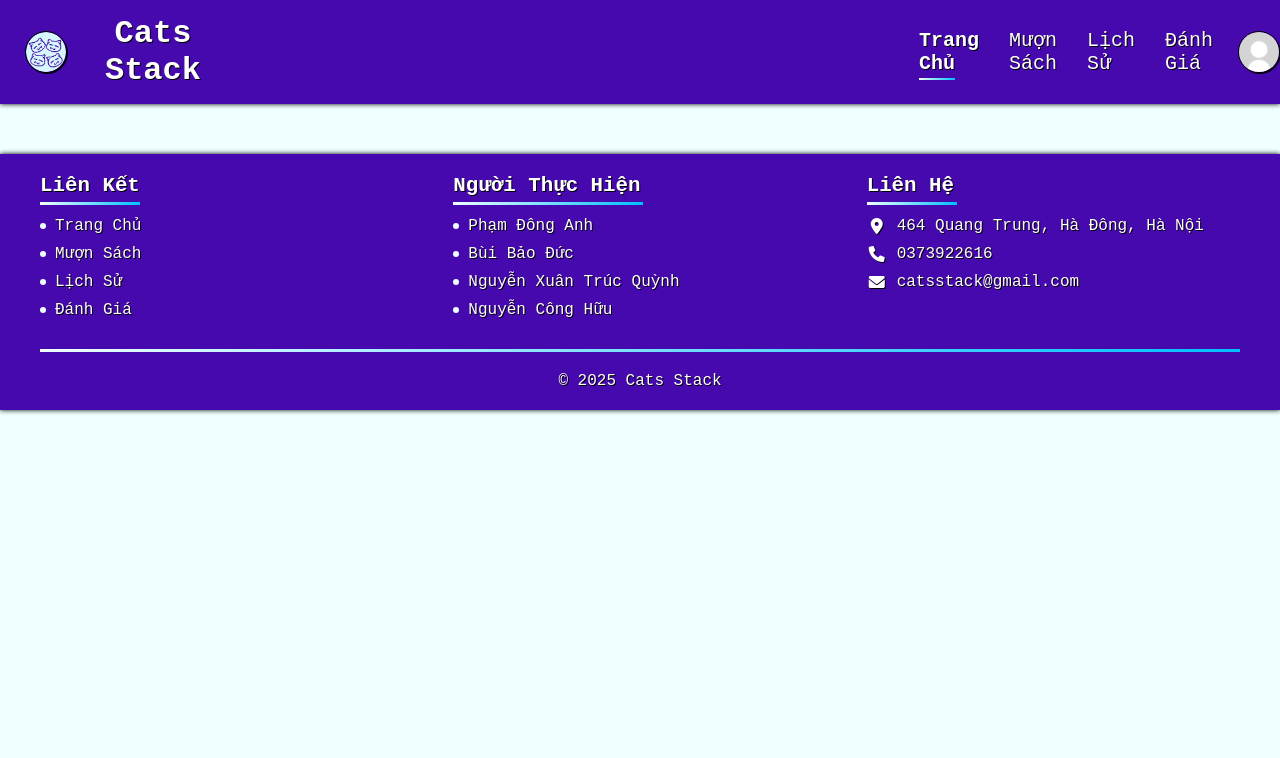
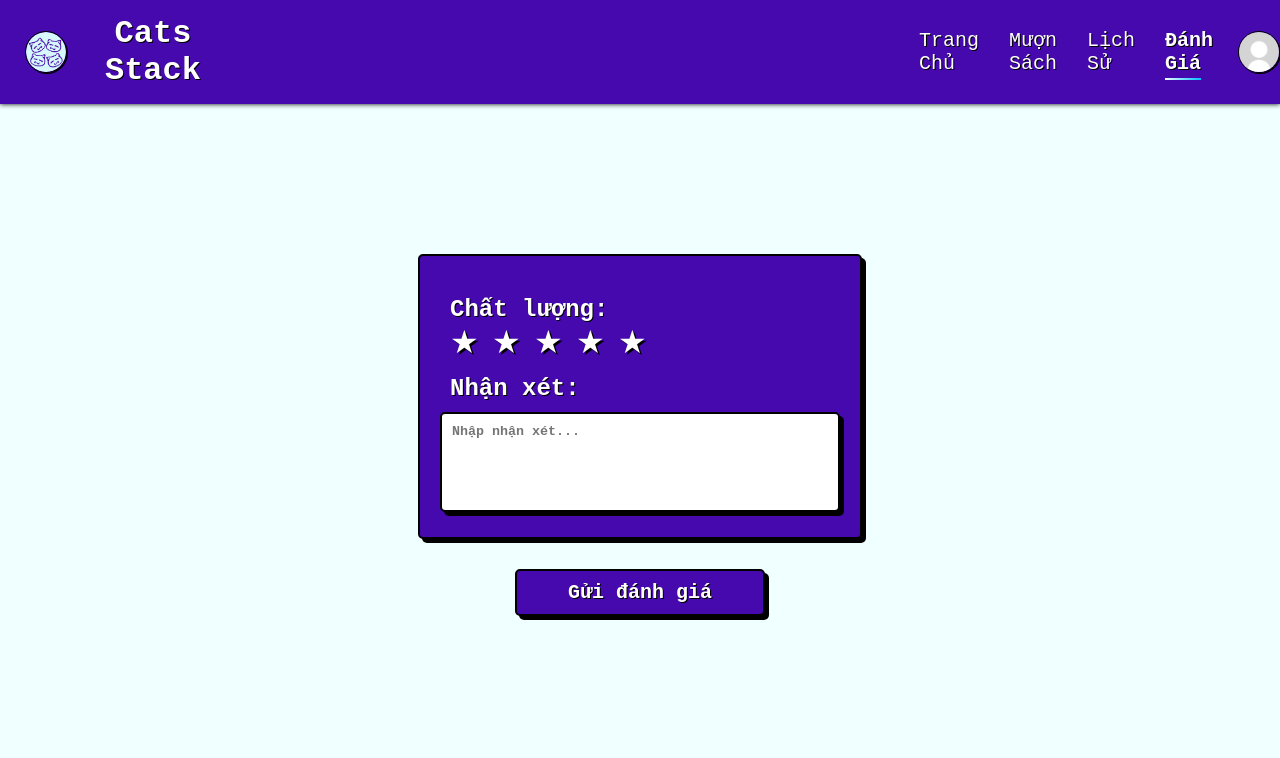
Before and after one commit to ducvsnam/duantotnghiep, a plain HTML site: page danhgia/danhgia.html in a window 1280 px wide. Shown: the top 758 px of the page. Drawn offline with Linux system fonts and the light colour scheme.

Commit message:
tạo giao diện trang đánh giá

```diff
--- a/chung/chung.css
+++ b/chung/chung.css
@@ -671,7 +671,8 @@ header .container {
 	display: flex;
 }
 
-.khung-info {
+.khung-info,
+.khung-danhgia {
 	display: flex;
 	background-color: #4509ae;
 	border: 2px solid black;
@@ -909,7 +910,8 @@ h4 {
 .nut-dangnhap,
 .nut-dangxuat,
 .nut-doimatkhau,
-.nut-thayanh {
+.nut-thayanh,
+.nut-danhgia {
 	background-color: #4509ae;
 	color: white;
 	border-radius: 5px;
@@ -942,7 +944,8 @@ h4 {
 .nut-dangnhap:hover,
 .nut-dangxuat:hover,
 .nut-doimatkhau:hover,
-.nut-thayanh:hover {
+.nut-thayanh:hover,
+.nut-danhgia:hover {
 	font-size: 25px;
 	transform: scale(1.1);
 }
@@ -956,7 +959,8 @@ h4 {
 .nut-dangnhap:active,
 .nut-dangxuat:active,
 .nut-doimatkhau:active,
-.nut-thayanh:active {
+.nut-thayanh:active,
+.nut-danhgia:active {
 	transform: scale(1.1) translate(3px, 3px);
 	box-shadow: 0 0 black;
 }
--- a/danhgia/danhgia.css
+++ b/danhgia/danhgia.css
@@ -0,0 +1,106 @@
+.khung-danhgia {
+	display: block;
+	margin-top: 100px;
+}
+
+.khung-danhgia h2 {
+	margin-bottom: 0;
+}
+
+textarea {
+	resize: none;
+	padding: 10px;
+	margin-top: 10px;
+	color: black;
+	border: 2px solid black;
+	box-shadow: 4px 4px 0 black;
+	border-radius: 5px;
+	box-sizing: border-box;
+	font-weight: bold;
+	width: 100%;
+	height: 100px;
+}
+
+textarea:focus {
+	border: 2px solid #5d00ff;
+	outline: none;
+}
+
+textarea::-webkit-scrollbar {
+	display: none;
+}
+
+.nut-danhgia {
+	width: 250px;
+	margin-bottom: 98px;
+}
+
+.rating {
+	display: flex;
+	flex-direction: row-reverse;
+	margin-right: 190px;
+	gap: 10px;
+	--xam: white;
+	--vang: gold;
+}
+
+.rating input {
+	display: none;
+}
+
+.rating label {
+	cursor: pointer;
+	width: 32px;
+	height: 32px;
+	position: relative;
+}
+
+.rating label::before,
+.rating label::after {
+	content: "★";
+	font-size: 32px;
+	position: absolute;
+	top: 0;
+	left: 0;
+}
+
+.rating label::before {
+	color: black;
+	transform: translate(2px, 2px);
+	z-index: 1;
+}
+
+.rating label::after {
+	color: white;
+	z-index: 2;
+	transition: color 0.3s;
+	transform: scale(1);
+}
+
+.rating label:hover::after,
+.rating label:hover ~ label::after {
+	color: yellow;
+}
+
+.rating input:checked ~ label::after {
+	color: yellow;
+}
+
+.rating input:checked + label::after {
+	animation: yippee 0.5s ease;
+}
+
+@keyframes yippee {
+	0% {
+		transform: scale(1);
+		opacity: 0;
+	}
+	50% {
+		transform: scale(1.6);
+		opacity: 1;
+	}
+	100% {
+		transform: scale(1);
+		opacity: 1;
+	}
+}
--- a/danhgia/danhgia.html
+++ b/danhgia/danhgia.html
@@ -23,10 +23,12 @@
 				</div>
 				<nav>
 					<ul class="menu">
-						<li><a href="../chinh/chinh.html" class="active">Trang Chủ</a></li>
+						<li><a href="../chinh/chinh.html">Trang Chủ</a></li>
 						<li><a href="../muon/muon.html">Mượn Sách</a></li>
 						<li><a href="../lichsurieng/lichsurieng.html">Lịch Sử</a></li>
-						<li><a href="../danhgia/danhgia.html">Đánh Giá</a></li>
+						<li>
+							<a href="../danhgia/danhgia.html" class="active">Đánh Giá</a>
+						</li>
 					</ul>
 				</nav>
 				<div class="avatar">
@@ -36,6 +38,36 @@
 				</div>
 			</div>
 		</header>
+
+		<div class="reveal">
+			<div class="form-wrapper">
+				<div class="khung-danhgia">
+					<h2>Chất lượng:</h2>
+					<div class="rating">
+						<input type="radio" name="star" id="star-5" value="5" />
+						<label for="star-5"></label>
+						<input type="radio" name="star" id="star-4" value="4" />
+						<label for="star-4"></label>
+						<input type="radio" name="star" id="star-3" value="3" />
+						<label for="star-3"></label>
+						<input type="radio" name="star" id="star-2" value="2" />
+						<label for="star-2"></label>
+						<input type="radio" name="star" id="star-1" value="1" />
+						<label for="star-1"></label>
+					</div>
+
+					<h2>Nhận xét:</h2>
+					<textarea
+						type="text"
+						id="registerComment"
+						placeholder="Nhập nhận xét..."
+					></textarea>
+				</div>
+			</div>
+			<div class="nut">
+				<button class="nut-danhgia">Gửi đánh giá</button>
+			</div>
+		</div>
 
 		<footer>
 			<div class="container">
```
Also changed, not shown: dangnhap/dangnhap.js (+16 -6 lines), muon/muon.html (+1 -1 lines), thongtinquanly/thongtinquanly.html (+0 -2 lines).
